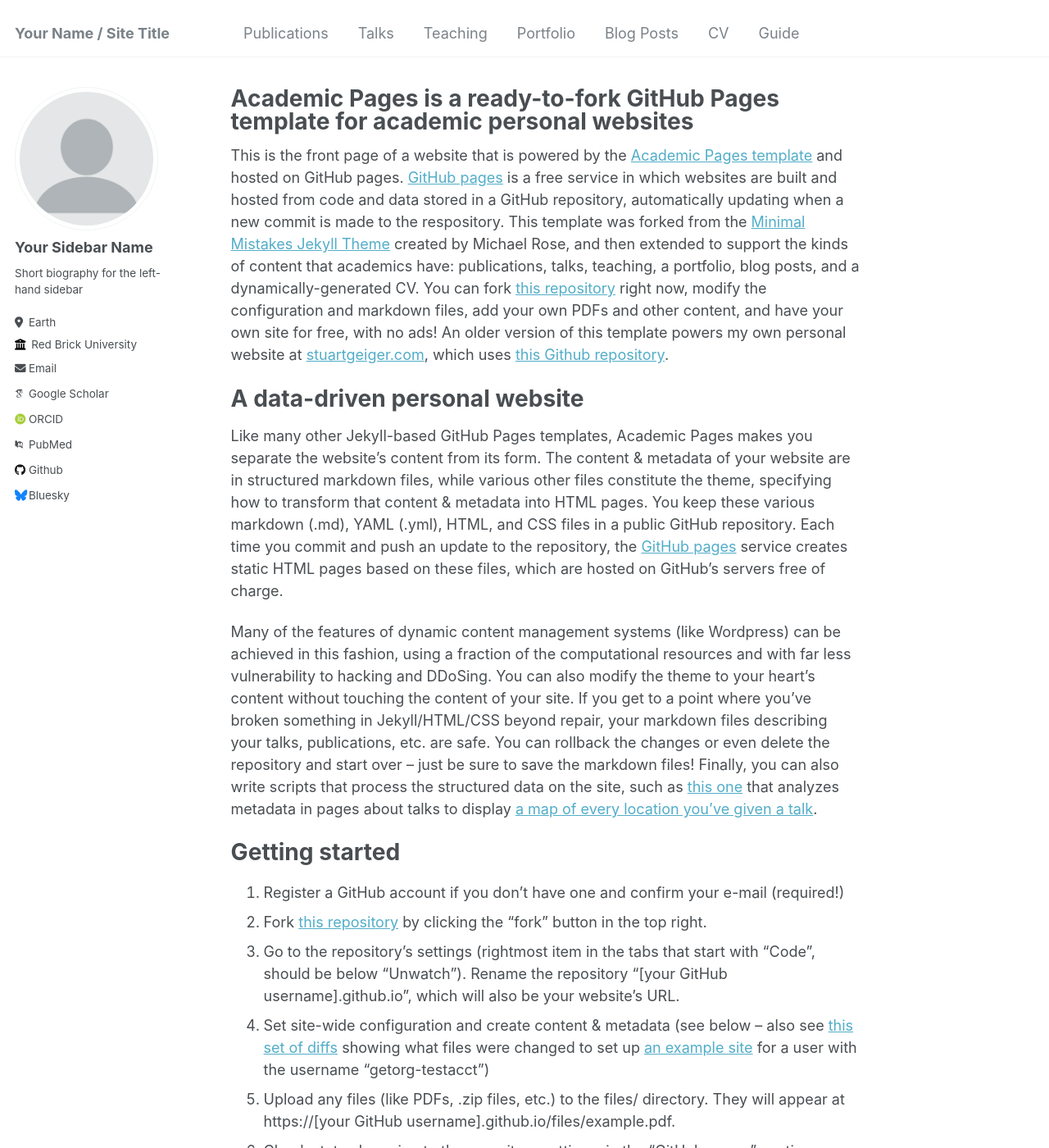
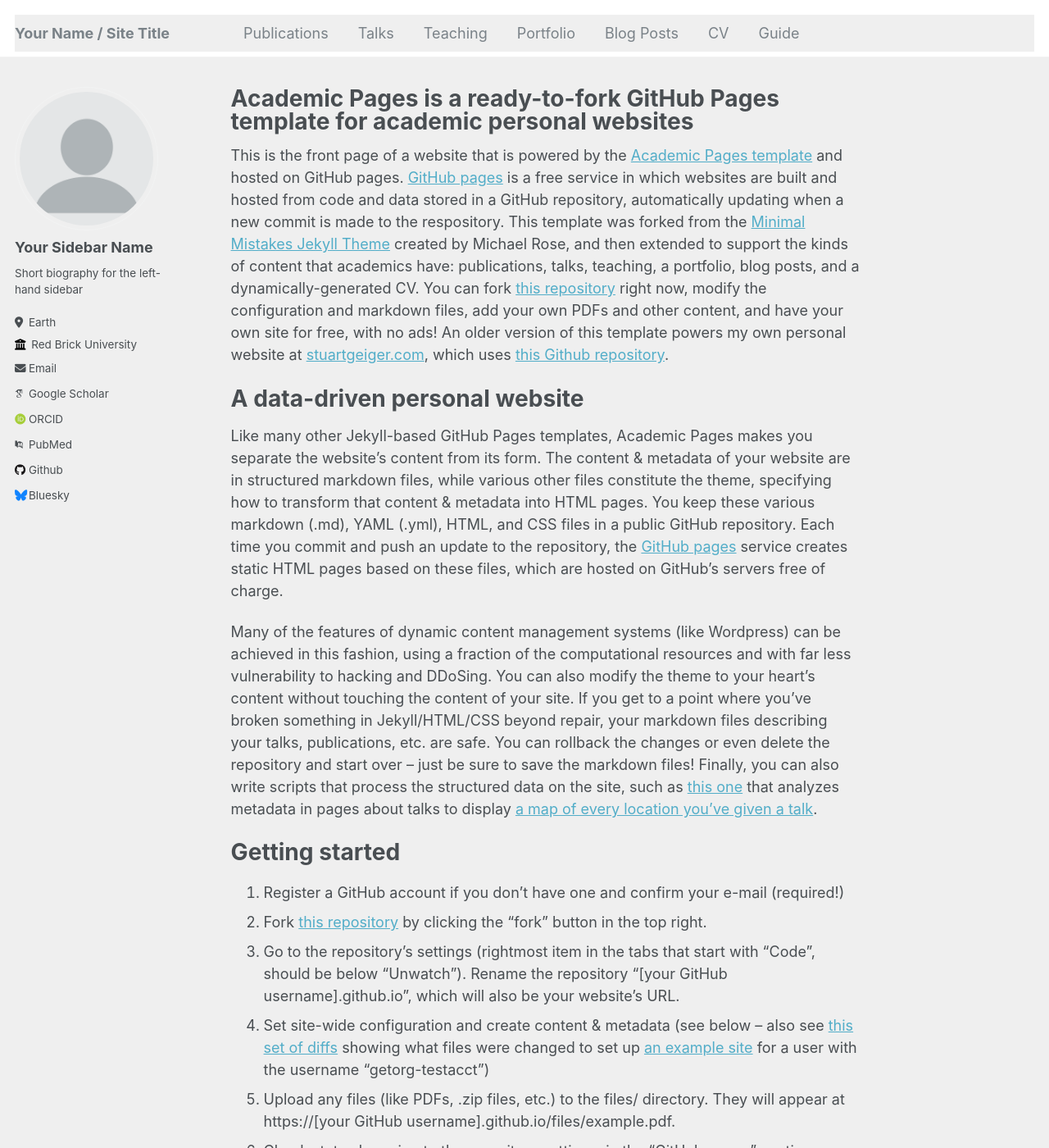
Before and after one commit to anthony-meza/anthony-meza.github.io, a Jekyll site: the page built from _pages/about.md, in a window 1280 px wide and 1400 px high. Shown: the whole window at 82% size. Built offline with Jekyll 4.4.1, drawn with Linux system fonts in a browser that asks for light colours; some web fonts are replaced.

Commit message:
Update _variables.scss

```diff
--- a/_sass/_variables.scss
+++ b/_sass/_variables.scss
@@ -62,7 +62,7 @@ $light-gray                 : mix(#fff, $gray, 50%);
 $lighter-gray               : mix(#fff, $gray, 90%);
 
 $body-color                 : #fff;
-$background-color           : #fff;
+$background-color           : #EFEFEF;
 $code-background-color      : #fafafa;
 $code-background-color-dark : $light-gray;
 $text-color                 : $dark-gray;
```
